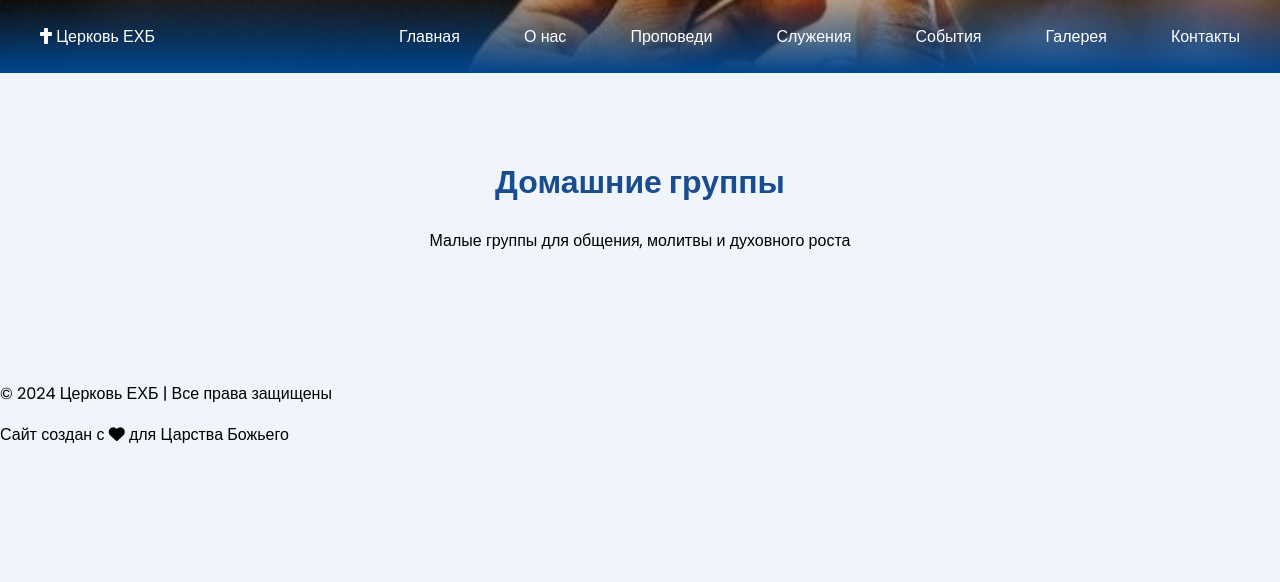
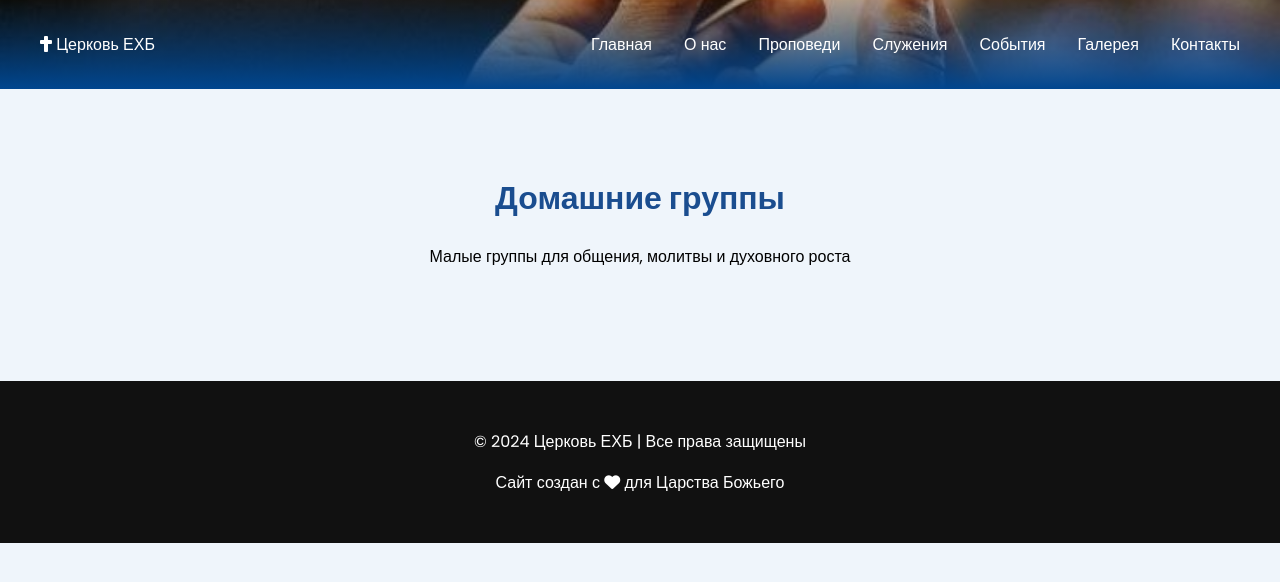
Before and after one commit to Fox216540/web_church, a Django app: template church/main/templates/main/home_groups.html in a window 1280 px wide. Shown: the top 582 px of the page. Run offline with Django 5.2, Linux system fonts and the light colour scheme; the template is opened without the code that fills it, so the values that code supplies are empty.

Commit message:
Удалил устаревшие переменные и форматирование, а также добавил стили для футера.

```diff
--- a/church/main/static/main/css/home_groups.css
+++ b/church/main/static/main/css/home_groups.css
@@ -1,8 +1,3 @@
-:root {
-    --primary-blue: #1A4D8F;
-    --light-blue: #EFF5FB;
-}
-
 body {
     margin: 0;
     font-family: Poppins, sans-serif;
@@ -10,25 +5,13 @@ body {
 }
 
 /* HEADER */
-.header {
-    background: linear-gradient(rgba(0,0,0,.2), rgba(0,70,143,1)),
-                url("/static/main/img/fon.jpg") center/cover;
-    padding: 1.5rem;
-    color: white;
-}
-
-.nav {
-    max-width: 1200px;
-    margin: auto;
-    display: flex;
-    justify-content: space-between;
-}
-
-.nav-links a {
-    color: white;
-    margin-left: 2rem;
-    text-decoration: none;
-}
+        .header {
+            background: linear-gradient(rgba(0,0,0,0.2), rgba(0,70,143,1)),
+                        url("/static/main/img/fon.jpg") center/cover;
+            color: white;
+            padding: 2rem;
+            position: relative;
+        }
 
 /* PAGE HEADER */
 .page-header {
@@ -95,3 +78,10 @@ body {
     color: #777;
     font-size: .9rem;
 }
+
+.footer {
+    background: #111;
+    color: white;
+    text-align: center;
+    padding: 2rem;
+}
```
